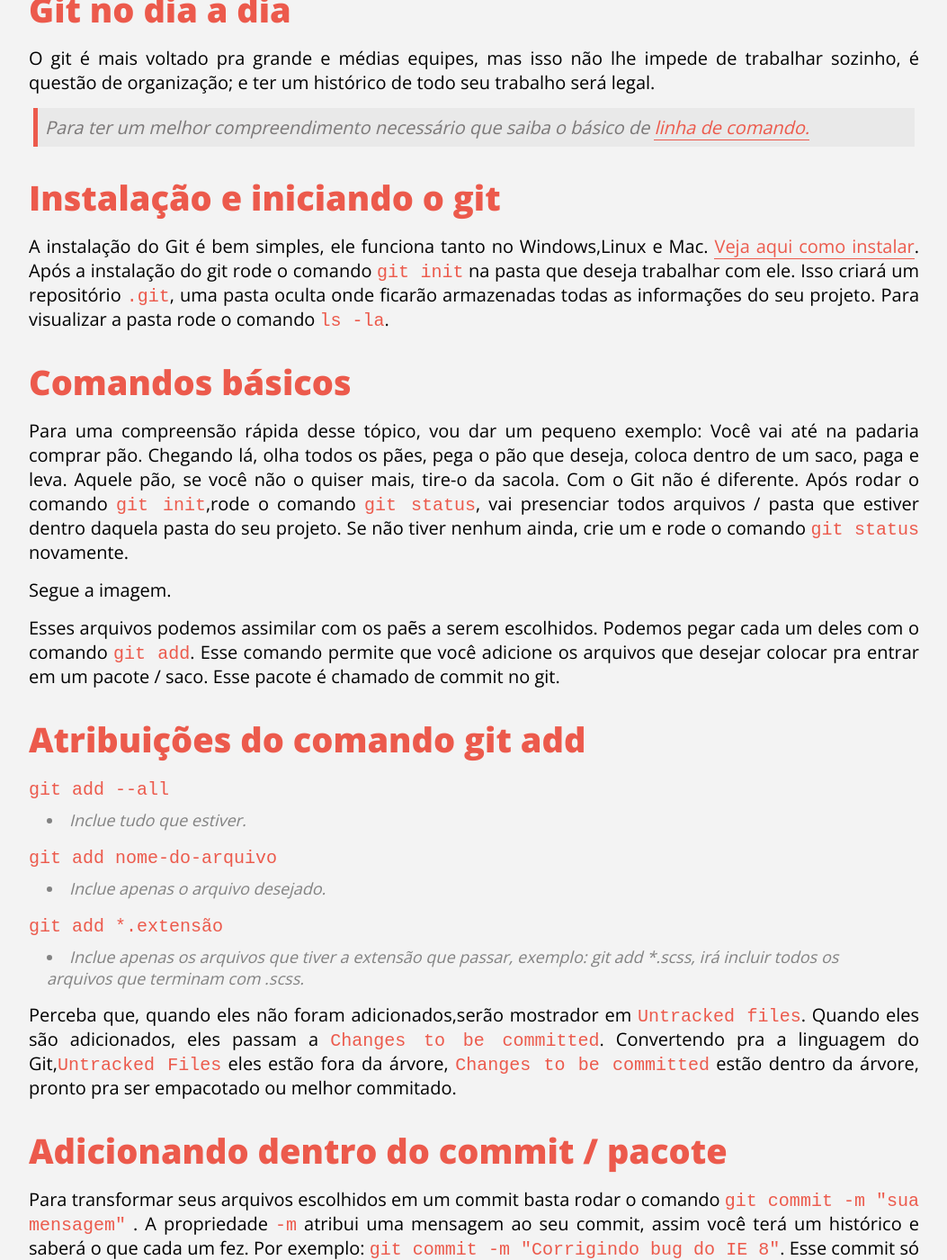
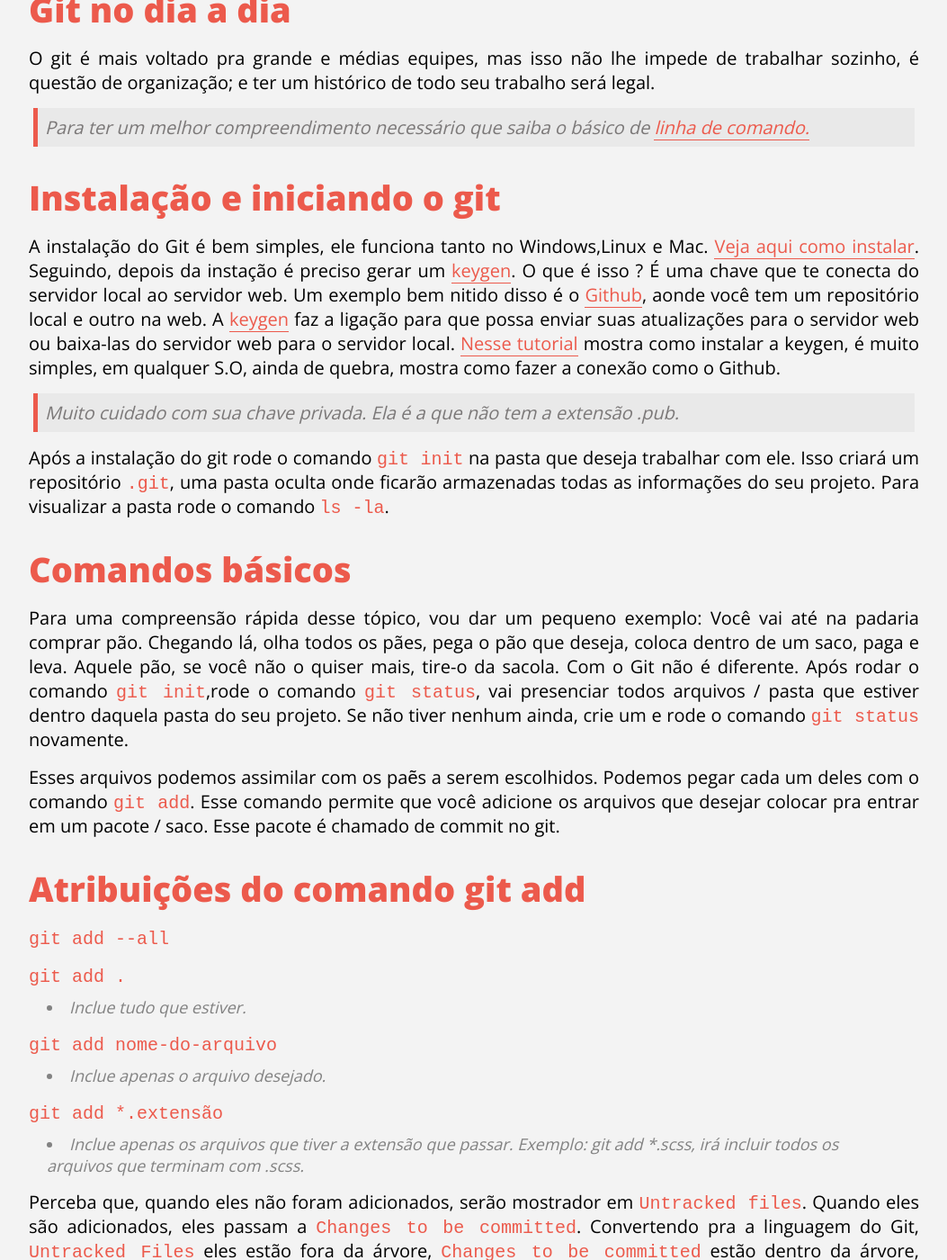
Before and after one commit to andersoonweb/andersoonweb.github.io, a Jekyll site: the page built from _posts/2015-05-14-git-desfrute-do-melhor-controle-de-versao-da-atualidade.markdown, in a window 1280 px wide and 1400 px high, scrolled down 964 px. Shown: the whole window at 90% size, without its empty margins (113-1166 px from the left). Built offline with Jekyll 4.4.1, drawn with Linux system fonts in a browser that asks for light colours; nearby versions of some CDN libraries; comment, search, counter and statistics services are not loaded; some of the changed text lies outside the part shown.

Commit message:
Novas mudança no post

```diff
--- a/_posts/2015-02-17-aprender-git.markdown
+++ b/_posts/2015-05-14-git-desfrute-do-melhor-controle-de-versao-da-atualidade.markdown
@@ -1,9 +1,9 @@
 ---
 layout: post
-title:  "Git pra desenvolvedores"
-published:   19-02-2015
+title:  "Git - Desfrute do melhor controle de versão da atualidade - Parte 1"
+published:   14-05-2015
 categories: blog
-description: Queria passar um pouco dos comandos que aprendi e agora utilizo no dia a dia e expor minha interpretação deles pra vocês. Ele foi desenvolvido por Linus, o criador do Linux...
+description: Queria passar um pouco dos comandos que aprendi e agora utilizo no dia a dia e expor minha interpretação deles pra vocês. Ele foi desenvolvido por Linus, o criador doLinux...
 comments: true
 img:
     /assets/imagem/git-par1.jpg
@@ -15,7 +15,7 @@
 Queria passar um pouco dos comandos que aprendi e agora utilizo no dia a dia e expor minha interpretação deles pra vocês.
 
 <h2 class="topics">O Git</h2>
-Ele foi desenvolvido por <a target="_blank" href="http://pt.wikipedia.org/wiki/Linus_Torvalds" class="link-po-ex">Linus</a>, o criador do Linux para o desenvolvimento do <a href="http://pt.wikipedia.org/wiki/Linux_%28n%C3%BAcleo%29" target="_blank" class="link-po-ex">kernel</a>,mas foi adotado por outros projetos.
+Ele foi desenvolvido por <a target="_blank" href="http://pt.wikipedia.org/wiki/Linus_Torvalds" class="link-po-ex">Linus</a>, o criador do Linux para o desenvolvimento do <a href="http://pt.wikipedia.org/wiki/Linux_%28n%C3%BAcleo%29" target="_blank" class="link-po-ex">kernel</a>, mas foi adotado por outros projetos.
 
 <h2 class="topics">Git no dia a dia</h2>
 O git é mais voltado pra grande e médias equipes, mas isso não lhe impede de trabalhar sozinho, é questão de organização; e ter um histórico de todo seu trabalho será legal.
@@ -24,19 +24,23 @@
 
 <h2 class="topics">Instalação e iniciando o git</h2>
 A instalação do Git é bem simples, ele funciona tanto no Windows,Linux e Mac. <a target="_blank" class="link-po-ex" href="https://git-scm.com/book/pt-br/v1/Primeiros-passos-Instalando-Git">Veja aqui como instalar</a>.
+Seguindo, depois da instação é preciso gerar um <a class="link-po-ex" href="#">keygen</a>. O que é isso ? É uma chave que te conecta do servidor local ao servidor web. Um exemplo bem nitido disso é o <a href="#" class="link-po-ex">Github</a>, aonde você tem um repositório local e outro na web. A  <a class="link-po-ex" href="#">keygen</a> faz a ligação para que possa enviar suas atualizações para o servidor web ou baixa-las do servidor web para o servidor local. <a href="https://help.github.com/articles/generating-ssh-keys/" class="link-po-ex">Nesse tutorial</a> mostra como instalar a keygen, é muito simples, em qualquer S.O, ainda de quebra, mostra como fazer a conexão como o Github.
+
+<span class="notes">Muito cuidado com sua chave privada. Ela é a que não tem a extensão .pub. </span>
+
 Após a instalação do git rode o comando <code>git init</code> na pasta que deseja trabalhar com ele. Isso criará um repositório <code>.git</code>, uma pasta oculta onde ficarão armazenadas todas as informações do seu projeto. Para visualizar a pasta rode o comando <code>ls -la</code>.
 
 <h2 class="topics">Comandos básicos</h2>
 Para uma compreensão rápida desse tópico, vou dar um pequeno exemplo: Você vai até na padaria comprar pão. Chegando lá, olha todos os pães, pega o pão que deseja, coloca dentro de um saco, paga e leva. Aquele pão, se você não o quiser mais, tire-o da sacola.
 Com o Git não é diferente. Após rodar o comando <code>git init</code>,rode o comando <code>git status</code>, vai presenciar todos arquivos / pasta que estiver dentro daquela pasta do seu projeto. Se não tiver nenhum ainda, crie um e rode o comando <code>git status</code> novamente.
 
-Segue a imagem.
-
 Esses arquivos podemos assimilar com os paẽs a serem escolhidos. Podemos pegar cada um deles com o comando <code>git add</code>. Esse comando permite que você adicione os arquivos que desejar colocar pra entrar em um pacote / saco. Esse pacote é chamado de commit no git.
 
 <h2 class="topics">Atribuições do comando git add</h2>
 
 <code>git add --all</code>
+
+<code>git add .</code>
 
 <li class="notes-code">Inclue tudo que estiver.</li>
 
@@ -46,14 +50,14 @@
 
 <code>git add *.extensão</code>
 
-<li class="notes-code">Inclue apenas os arquivos que tiver a extensão que passar, exemplo: git add *.scss, irá incluir todos os arquivos que terminam com .scss.</li>
+<li class="notes-code">Inclue apenas os arquivos que tiver a extensão que passar. Exemplo: git add *.scss, irá incluir todos os arquivos que terminam com .scss.</li>
 
-Perceba que, quando eles não foram adicionados,serão mostrador em  <code>Untracked files</code>. Quando eles são adicionados, eles passam a <code>Changes to be committed</code>. Convertendo pra a linguagem do Git,<code>Untracked Files</code> eles estão fora da árvore, <code>Changes to be committed</code> estão dentro da árvore, pronto pra ser empacotado ou melhor commitado.
+Perceba que, quando eles não foram adicionados, serão mostrador em  <code>Untracked files</code>. Quando eles são adicionados, eles passam a <code>Changes to be committed</code>. Convertendo pra a linguagem do Git,<code> Untracked Files</code> eles estão fora da árvore, <code>Changes to be committed</code> estão dentro da árvore, pronto pra ser empacotado ou melhor commitado.
 
 <h2 class="topics">Adicionando dentro do commit / pacote </h2>
 Para transformar seus arquivos escolhidos em um commit basta rodar o comando <code>git commit -m "sua mensagem"</code> . A propriedade <code>-m</code> atribui uma mensagem ao seu commit, assim você terá um histórico e saberá o que cada um fez. Por exemplo: <code>git commit -m "Corrigindo bug do IE 8"</code>. Esse commit só de olhar você já sabe que,corrigiu o bug do navegador Internet explore.
 
-Existe um atribuição <code>-a</code>, ela consiste em adicoinar arquivos automaticamente. Ahn, mas como assim? Calma jovem, já explico. No seu dia a dia você com certeza irá modificar vários arquivos, e irá commitar. Bom, a atribuição <code>-a</code> só funciona em arquivos <code>On branch master</code>, ou seja, que já foi commitado, que já foi adicionado alguma vez. Para saber como identificar esses aquivos é bem simples, antes do nome ele vem mostrando que foi modificado. Ele fica assim:
+Existe um atribuição <code>-a</code>, ela consiste em adicoinar arquivos automaticamente. Ahn, mas como assim? Calma jovem, já explico. No seu dia a dia você com certeza irá modificar vários arquivos, e irá commitar. Bom, a atribuição <code>-a</code> só funciona em arquivos <code>On branch master</code>, ou seja, que já foi commitado, que já foi adicionado alguma vez. Para saber como identificar esses aquivos é bem simples, antes do nome ele vem mostrando que foi modificado. Ele fica assim: <code>modified: nome-do-arquivo</code>
 
 Ah Anderson, agora fiz meu commit e ficou faltando um arquivo, o que eu faço ? Quero colocar ele dentro do commit anterior. Para tal existe um atribuição chamada <code>--amend</code> que irá juntar os/o arquivos/arquivo que você adicionou.  O comando ficaria assim: <code>git commit -m "Corrigindo bug do IE 8"--amend</code>.
 
@@ -64,13 +68,13 @@
 
 <li class="notes-code">Empacota diretamente, sem precisar rodar o comando <code>git add</code> pra adicionar. Vale lembrar que ele pega todos os arquivos modificados e só arquivos, <code>On branch master</code>, ou seja, arquivos modificados.</li>
 
-<span class="notes">Vale lembrar que o arquivo deve estar dentro da árvore (Changes to be committed).</span>
-
 
 <code>git commit -m "Bug border-radius IE" --amend</code>
 
 <li class="notes-code">Adiciona arquivos que não foram commitado ao último commit. Consideraçaõ: Esse comando irá mesclar. Apagará o outro commit,pegará todas suas informações e junta com esse commit atual.</li>
 
+<span class="notes">Vale lembrar que o arquivo deve estar dentro da árvore (Changes to be committed).</span>
+
 Para verificar todos os commit basta rodar o comando ...
 
 
```
